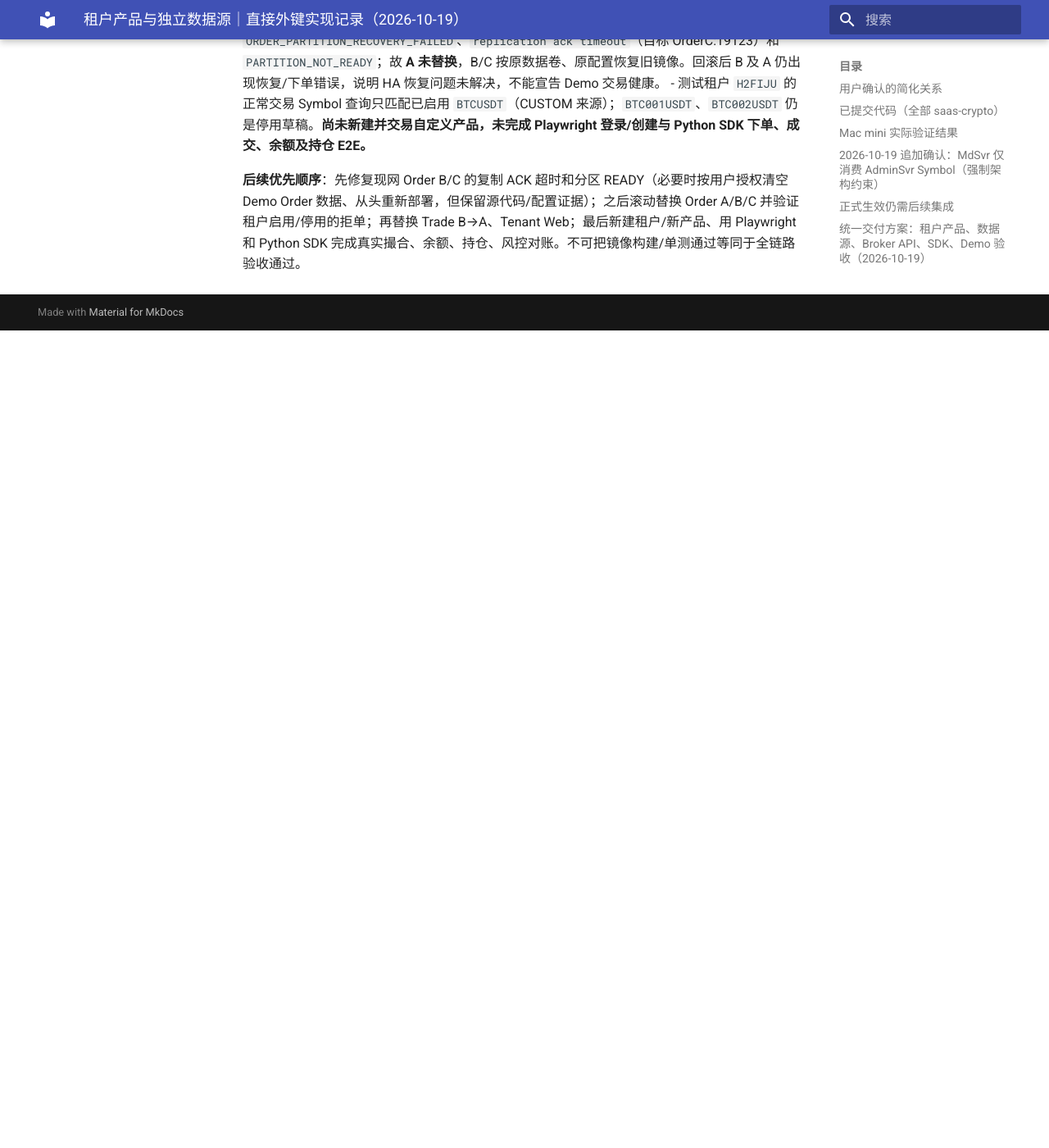
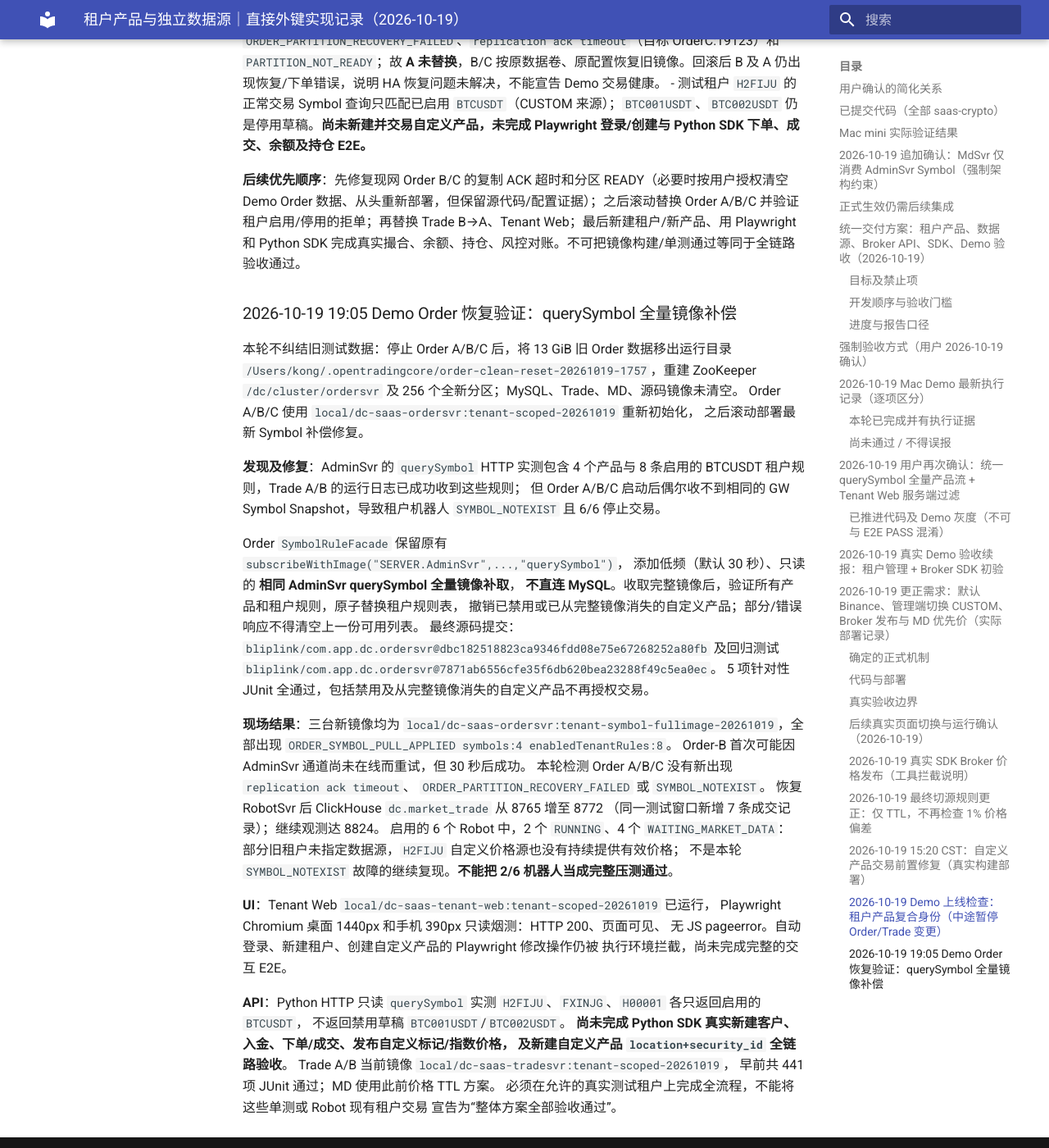
Before and after one commit to bliplink/dc-quant-deploy, an MkDocs documentation site: the page built from docs/TENANT_PRODUCT_DATA_SOURCE_IMPLEMENTATION_20261019.zh-CN.md, in a window 1280 px wide and 1400 px high, scrolled down 13082 px. Shown: the whole window at 82% size. Built offline with MkDocs 1.6.1 and Material for MkDocs 9.7.7, drawn with Linux system fonts in a browser that asks for light colours; before the commit the page ends 13485 px from its top, so only the background shows below that.

Commit message:
docs: record fresh Order genesis, querySymbol pull deployment, Robot fills and open E2E gaps

```diff
--- a/docs/TENANT_PRODUCT_DATA_SOURCE_IMPLEMENTATION_20261019.zh-CN.md
+++ b/docs/TENANT_PRODUCT_DATA_SOURCE_IMPLEMENTATION_20261019.zh-CN.md
@@ -225,3 +225,54 @@
 - 测试租户 `H2FIJU` 的正常交易 Symbol 查询只匹配已启用 `BTCUSDT`（CUSTOM 来源）；`BTC001USDT`、`BTC002USDT` 仍是停用草稿。**尚未新建并交易自定义产品，未完成 Playwright 登录/创建与 Python SDK 下单、成交、余额及持仓 E2E。**
 
 **后续优先顺序**：先修复现网 Order B/C 的复制 ACK 超时和分区 READY（必要时按用户授权清空 Demo Order 数据、从头重新部署，但保留源代码/配置证据）；之后滚动替换 Order A/B/C 并验证租户启用/停用的拒单；再替换 Trade B→A、Tenant Web；最后新建租户/新产品、用 Playwright 和 Python SDK 完成真实撮合、余额、持仓、风控对账。不可把镜像构建/单测通过等同于全链路验收通过。
+
+
+### 2026-10-19 19:05 Demo Order 恢复验证：querySymbol 全量镜像补偿
+
+本轮不纠结旧测试数据：停止 Order A/B/C 后，将 13 GiB 旧 Order 数据移出运行目录
+`/Users/kong/.opentradingcore/order-clean-reset-20261019-1757`，重建 ZooKeeper
+`/dc/cluster/ordersvr` 及 256 个全新分区；MySQL、Trade、MD、源码镜像未清空。
+Order A/B/C 使用 `local/dc-saas-ordersvr:tenant-scoped-20261019` 重新初始化，
+之后滚动部署最新 Symbol 补偿修复。
+
+**发现及修复**：AdminSvr 的 `querySymbol` HTTP 实测包含 4 个产品与 8 条启用的
+BTCUSDT 租户规则，Trade A/B 的运行日志已成功收到这些规则；
+但 Order A/B/C 启动后偶尔收不到相同的 GW Symbol Snapshot，导致租户机器人
+`SYMBOL_NOTEXIST` 且 6/6 停止交易。
+
+Order `SymbolRuleFacade` 保留原有 `subscribeWithImage("SERVER.AdminSvr",...,"querySymbol")`，
+添加低频（默认 30 秒）、只读的 **相同 AdminSvr querySymbol 全量镜像补取**，
+**不直连 MySQL**。收取完整镜像后，验证所有产品和租户规则，原子替换租户规则表，
+撤销已禁用或已从完整镜像消失的自定义产品；部分/错误响应不得清空上一份可用列表。
+最终源码提交：
+`bliplink/com.app.dc.ordersvr@dbc182518823ca9346fdd08e75e67268252a80fb`
+及回归测试
+`bliplink/com.app.dc.ordersvr@7871ab6556cfe35f6db620bea23288f49c5ea0ec`。
+5 项针对性 JUnit 全通过，包括禁用及从完整镜像消失的自定义产品不再授权交易。
+
+**现场结果**：三台新镜像均为
+`local/dc-saas-ordersvr:tenant-symbol-fullimage-20261019`，全部出现
+`ORDER_SYMBOL_PULL_APPLIED symbols:4 enabledTenantRules:8`。
+Order-B 首次可能因 AdminSvr 通道尚未在线而重试，但 30 秒后成功。
+本轮检测 Order A/B/C 没有新出现 `replication ack timeout`、
+`ORDER_PARTITION_RECOVERY_FAILED` 或 `SYMBOL_NOTEXIST`。
+恢复 RobotSvr 后 ClickHouse `dc.market_trade` 从 8765 增至 8772
+（同一测试窗口新增 7 条成交记录）；继续观测达 8824。
+启用的 6 个 Robot 中，2 个 `RUNNING`、4 个 `WAITING_MARKET_DATA`：
+部分旧租户未指定数据源，`H2FIJU` 自定义价格源也没有持续提供有效价格；
+不是本轮 `SYMBOL_NOTEXIST` 故障的继续复现。**不能把 2/6 机器人当成完整压测通过**。
+
+**UI**：Tenant Web `local/dc-saas-tenant-web:tenant-scoped-20261019` 已运行，
+Playwright Chromium 桌面 1440px 和手机 390px 只读烟测：HTTP 200、页面可见、
+无 JS pageerror。自动登录、新建租户、创建自定义产品的 Playwright 修改操作仍被
+执行环境拦截，尚未完成完整的交互 E2E。
+
+**API**：Python HTTP 只读 `querySymbol` 实测
+`H2FIJU`、`FXINJG`、`H00001` 各只返回启用的 `BTCUSDT`，
+不返回禁用草稿 `BTC001USDT`/`BTC002USDT`。
+**尚未完成 Python SDK 真实新建客户、入金、下单/成交、发布自定义标记/指数价格，
+及新建自定义产品 `location+security_id` 全链路验收**。
+Trade A/B 当前镜像 `local/dc-saas-tradesvr:tenant-scoped-20261019`，
+早前共 441 项 JUnit 通过；MD 使用此前价格 TTL 方案。
+必须在允许的真实测试租户上完成全流程，不能将这些单测或 Robot 现有租户交易
+宣告为“整体方案全部验收通过”。
```
